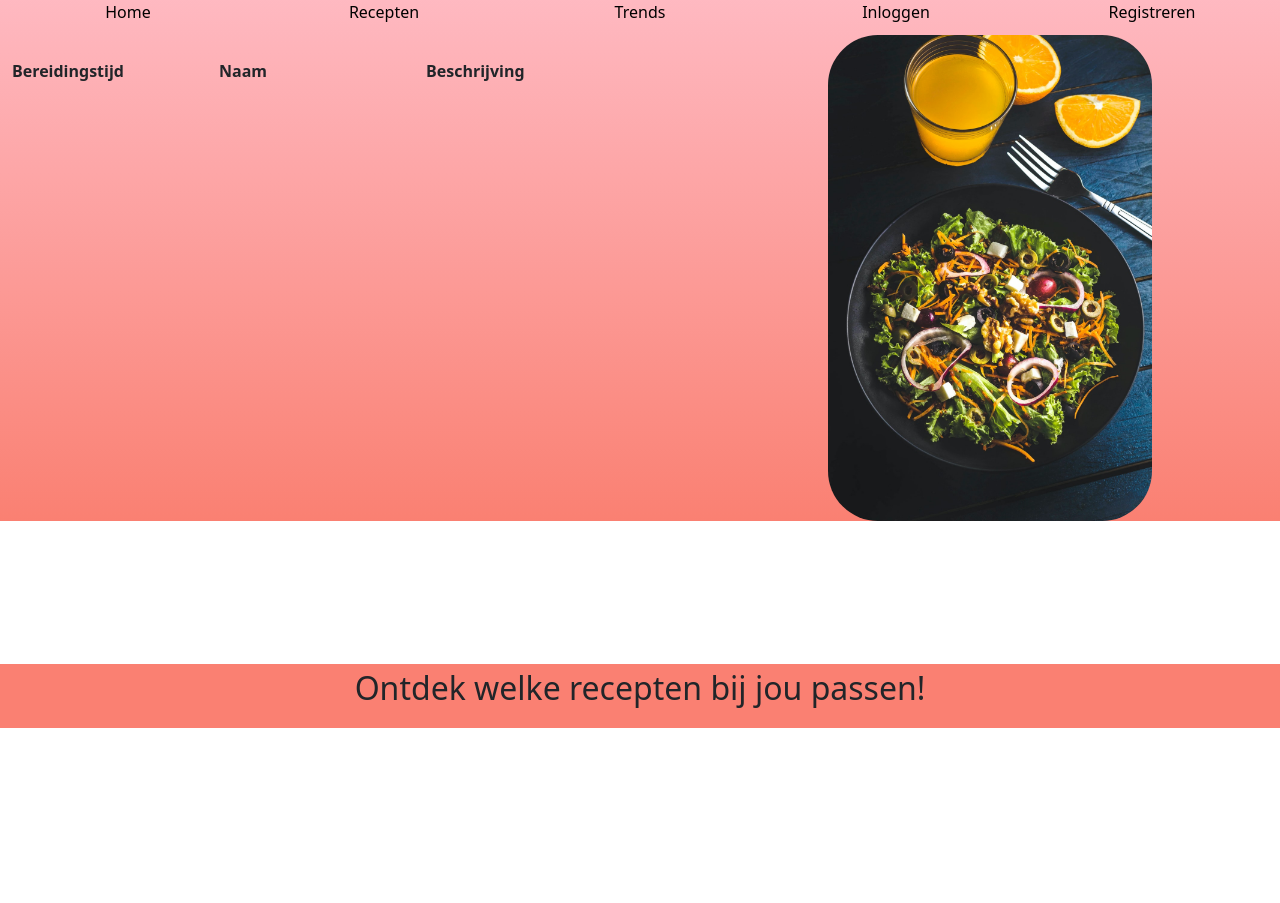
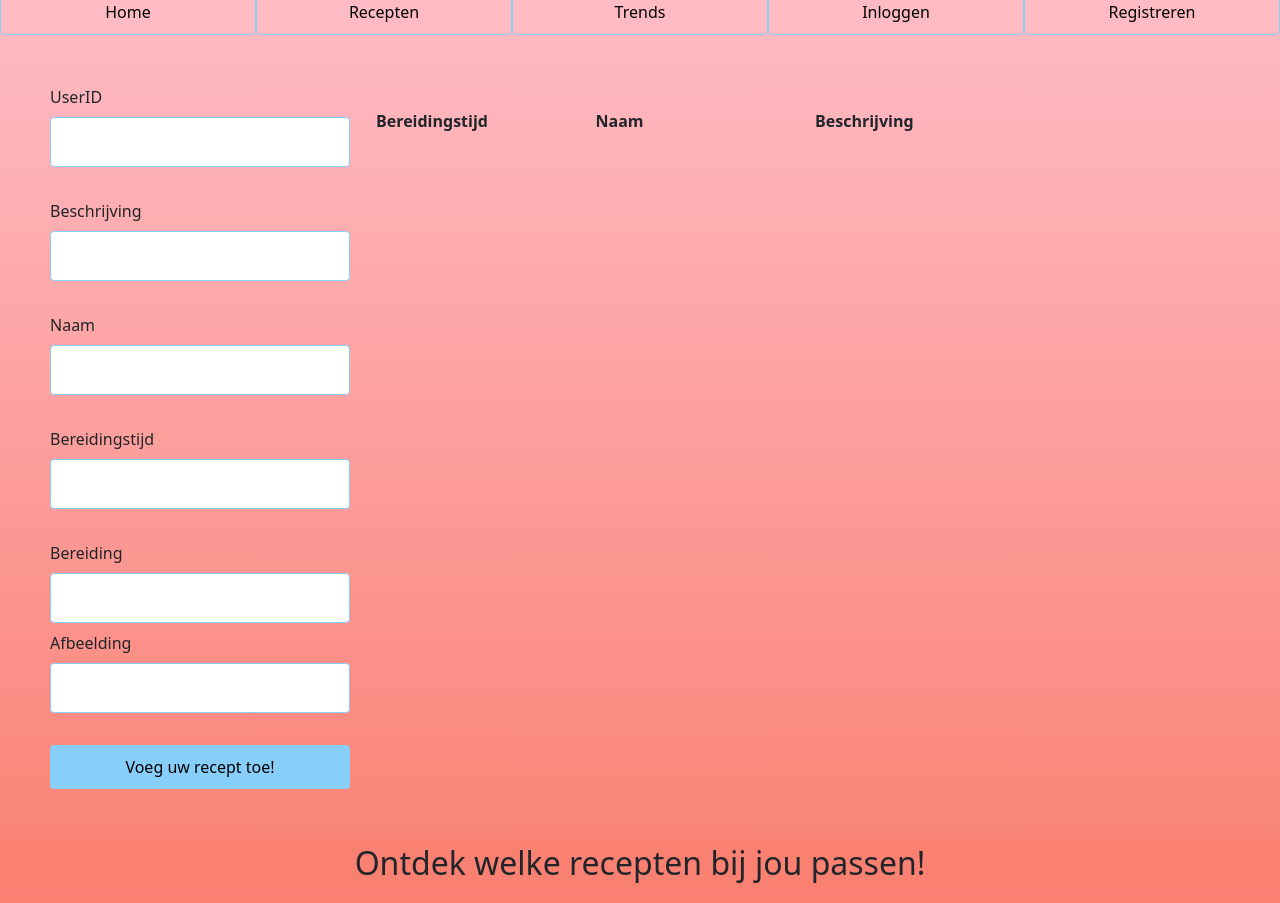
Before and after one commit to blue-wizzrobe/Voeding-Java-Frontend, a plain HTML site: page recepten.html in a window 1280 px wide. Shown: the part 67-970 px from the top of the page. Before the commit the page ends 800 px from the top, so only its background shows below. Drawn offline with nearby package versions, Linux system fonts and the light colour scheme; no server answers.

Commit message:
Receptenlijst zonder cards

```diff
--- a/recepten.html
+++ b/recepten.html
@@ -23,31 +23,84 @@
 
 
     <div id="lijst">
-
-    </div>
-
-
-    <div class="gerecht">
-        <img src="gerecht.jpg" alt="Lekker gerecht" >
     </div>
 
 
 
+    <!--div class="gerecht">
+        <img src="gerecht.jpg" alt="Lekker gerecht" style="float:right">
+    </div-->
+
+    <script>
+        var url = "https://yc2112-backend.azurewebsites.net/receptaanuser";
+        //var url = "http://localhost:8082/receptaanuser";
+
+        function maakReceptAan(){
+            var userid = document.getElementById("fuserid").value;
+            var recept = {};
+            recept.beschrijving = document.getElementById("fbeschrijving").value;
+            recept.naam = document.getElementById("fnaam").value;
+            recept.bereidingstijd = document.getElementById("fbereidingstijd").value;
+            recept.bereiding = document.getElementById("fbereiding").value;
+            recept.afbeelding = document.getElementById("fafbeelding").value;
+            console.log(recept);
+            fetch(url+"/"+userid,{
+            headers: {
+                'Accept': 'application/json',
+                'Content-Type': 'application/json'
+            },
+                method: "POST",
+                body: JSON.stringify(recept)
+            })
+            .then(result => console.log(result))
+        }
+    </script>
+
+
+    </div>
+        <div class="row"><div class="col-sm-3">
+    <div class="receptInput" id="receptInput">
+
+            <label for="Userid">UserID</label><br>
+            <input type=text id="fuserid"><br><br>
+
+            <label for="description">Beschrijving</label><br>
+            <input type="text" id="fbeschrijving" name="receptBeschrijving"><br><br>
+
+            <label for="name">Naam</label><br>
+            <input type="text" id="fnaam" name="description"><br><br>
+
+            <label for="bertijd">Bereidingstijd</label><br>
+            <input type="text" id="fbereidingstijd" name="bereidingstijd"><br><br>
+
+            <label for="cooking">Bereiding</label><br>
+            <input type="text" id="fbereiding" name="cooking"><br>
+
+            <label for="picture">Afbeelding</label><br>
+            <input type="text" id="fafbeelding" name="picture"><br><br>
+
+            <div class="klikHierKnop">
+                <button value="MaakGerechtAan" onclick="maakReceptAan()">Voeg uw recept toe!</button>
+            </div>
+    </div></div>
+        <div class="col-sm-9">
     <script>
         includeHTML();
     </script>
 
-    <table id="table1" style="opacity: 0;">
-
+    <table id="table1">
 
     </table><br>
     <div class="receptenTabel" id="overzicht">
-        <div class="row">
-            <div class="col-sm-3" style="font-weight: 600;">Bereidingstijd</div>
-            <div class="col-sm-3" style="font-weight: 600;">Naam</div>
-            <div class="col-sm-6" style="font-weight: 600;">Beschrijving</div>
+                <div class="row">
+                    <div class="col-sm-3" style="font-weight: 600;">Bereidingstijd</div>
+                    <div class="col-sm-3" style="font-weight: 600;">Naam</div>
+                    <div class="col-sm-6" style="font-weight: 600;">Beschrijving</div>
+                </div>
+    </div>
         </div>
     </div>
+</div>
     <div class="bottomText">
         <p>Ontdek welke recepten bij jou passen!</p>
     </div>
--- a/style.css
+++ b/style.css
@@ -10,7 +10,7 @@ body {
 
 .btn-group button {
     background-color: transparent; /* Green background */
-    border: 1px solid transparent; /* Green border */
+    border: 1px solid lightskyblue; /* Green border */
     border-color: none;
     border-radius: 4px;
     color: black; /* White text */
@@ -20,6 +20,8 @@ body {
     font-size: medium;
     transition: all 0.5s;
     cursor: pointer;
+    text-align: center;
+    width: 100%;
     }
 
 .btn-group button span {
@@ -55,7 +57,7 @@ body {
   }
   /* Add a background color on hover */
 .btn-group button:hover {
-    background-color: #fcb5d0;
+    background-color: lightskyblue;
     border: 1px lightskyblue;
     font-weight: bold;
     }
@@ -63,16 +65,9 @@ body {
 img{
   border-radius: 50px;
   width: 324px;
-  float: right;
   margin-right: 10%;
 }
 
-footer{
-  position:absolute;
-  bottom: 0;
-  left:50%;
-  margin-left:-50%;
-}
 
 input[type=text], select {
   width: 300px;
@@ -172,10 +167,17 @@ input[type=password], select{
 }
 
 .bottomText{
-  position: fixed;
   text-align: center;
   bottom: 5px;
   width: 100%;
   font-size: xx-large;
   background: salmon;
+ }
+
+.receptInput {
+  padding: 50px;
 }
+
+.receptenTabel{
+  padding: 50px;
+}
--- a/tabelScript.js
+++ b/tabelScript.js
@@ -4,7 +4,7 @@ document.addEventListener("DOMContentLoaded", function () {
         .then(result => result.json())
         .then(products => {
             console.log(products);
-            appendToTable(products, "table1");
+            //appendToTable(products, "table1");
             toevoegenAanTabel(products);
         });
 
```
Also changed, not shown: inloggen.html (+5 -5 lines).
